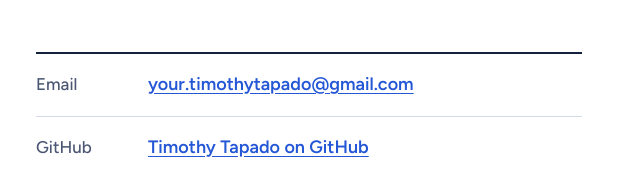
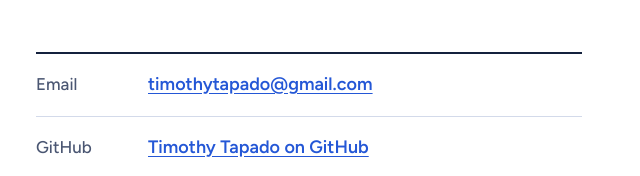
Before and after one commit to timothytapado-cpu/Personal-Portfolio, a plain HTML site: page index.html in a window 1280 px wide. Shown: the part 3631-3807 px from the top of the page, 616-1256 px from the left. Drawn offline with nearby package versions, Linux system fonts and the light colour scheme.

Commit message:
fix my email

```diff
--- a/index.html
+++ b/index.html
@@ -277,7 +277,7 @@
                         <ul class="list-unstyled contact-list">
                             <li>
                                 <span class="contact-label">Email</span>
-                                <a href="mailto:your.timothytapado@gmail.com">your.timothytapado@gmail.com</a>
+                                <a href="mailto:timothytapado@gmail.com">timothytapado@gmail.com</a>
                             </li>
                             <li>
                                 <span class="contact-label">GitHub</span>
```
